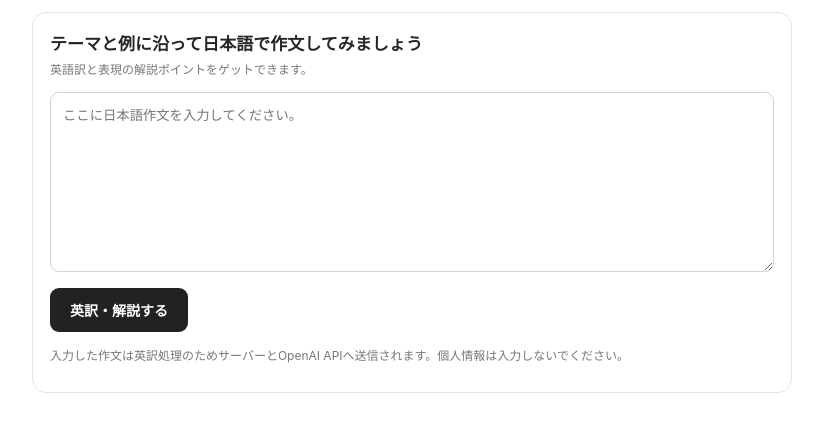
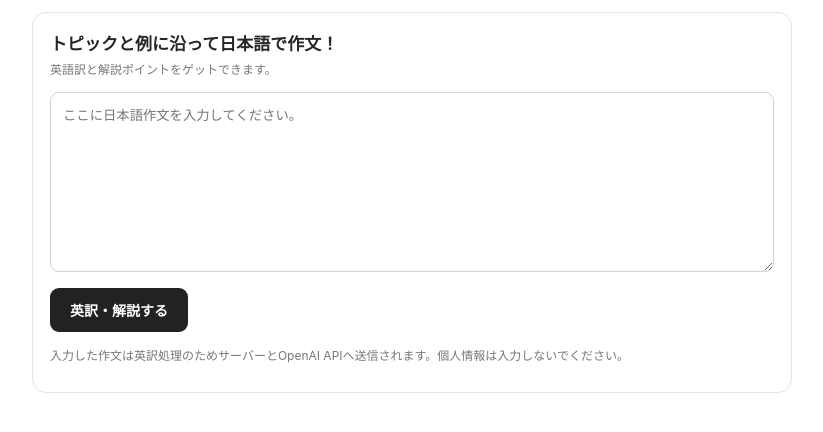
Before and after one commit to Dai0403/libre-english-essay, a plain HTML site: page index.html in a window 1280 px wide. Shown: the whole page, without its empty margins (228-1051 px from the left). Drawn offline with Linux system fonts and the light colour scheme.

Commit message:
Update index.html

```diff
--- a/index.html
+++ b/index.html
@@ -8,8 +8,8 @@
 </style>
 </head>
 <body><main class="wrap"><section class="panel">
-<h2>テーマと例に沿って日本語で作文してみましょう</h2>
-<p class="sub">英語訳と表現の解説ポイントをゲットできます。</p>
+<h2>トピックと例に沿って日本語で作文！</h2>
+<p class="sub">英語訳と解説ポイントをゲットできます。</p>
 <!--  <label for="essay" class="sub">日本語作文</label> -->
 <textarea id="essay" class="field" maxlength="4000" placeholder="ここに日本語作文を入力してください。"></textarea>
 <div class="actions"><button id="submit">英訳・解説する</button><span id="status" class="status" aria-live="polite"></span></div>
```
